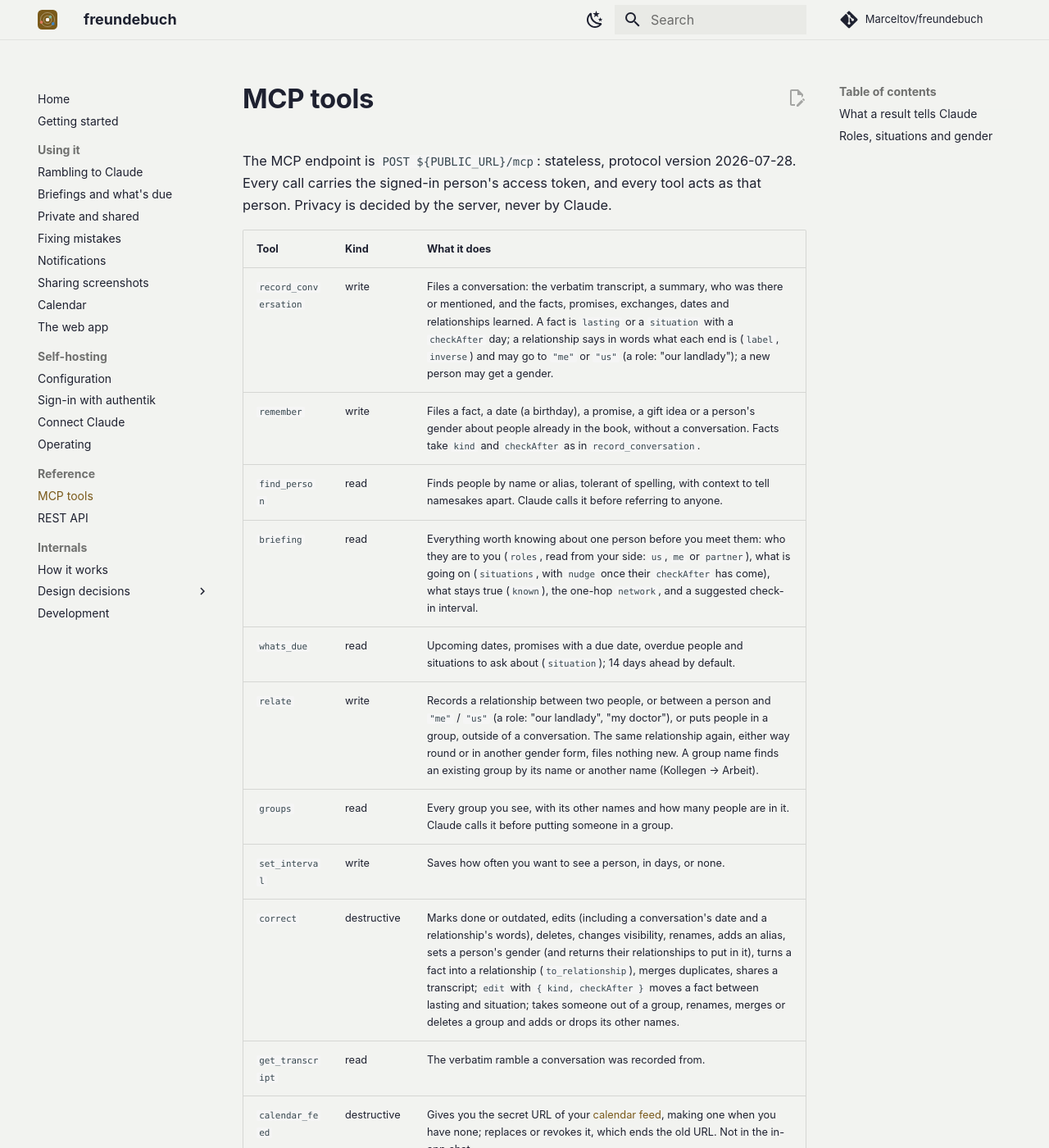
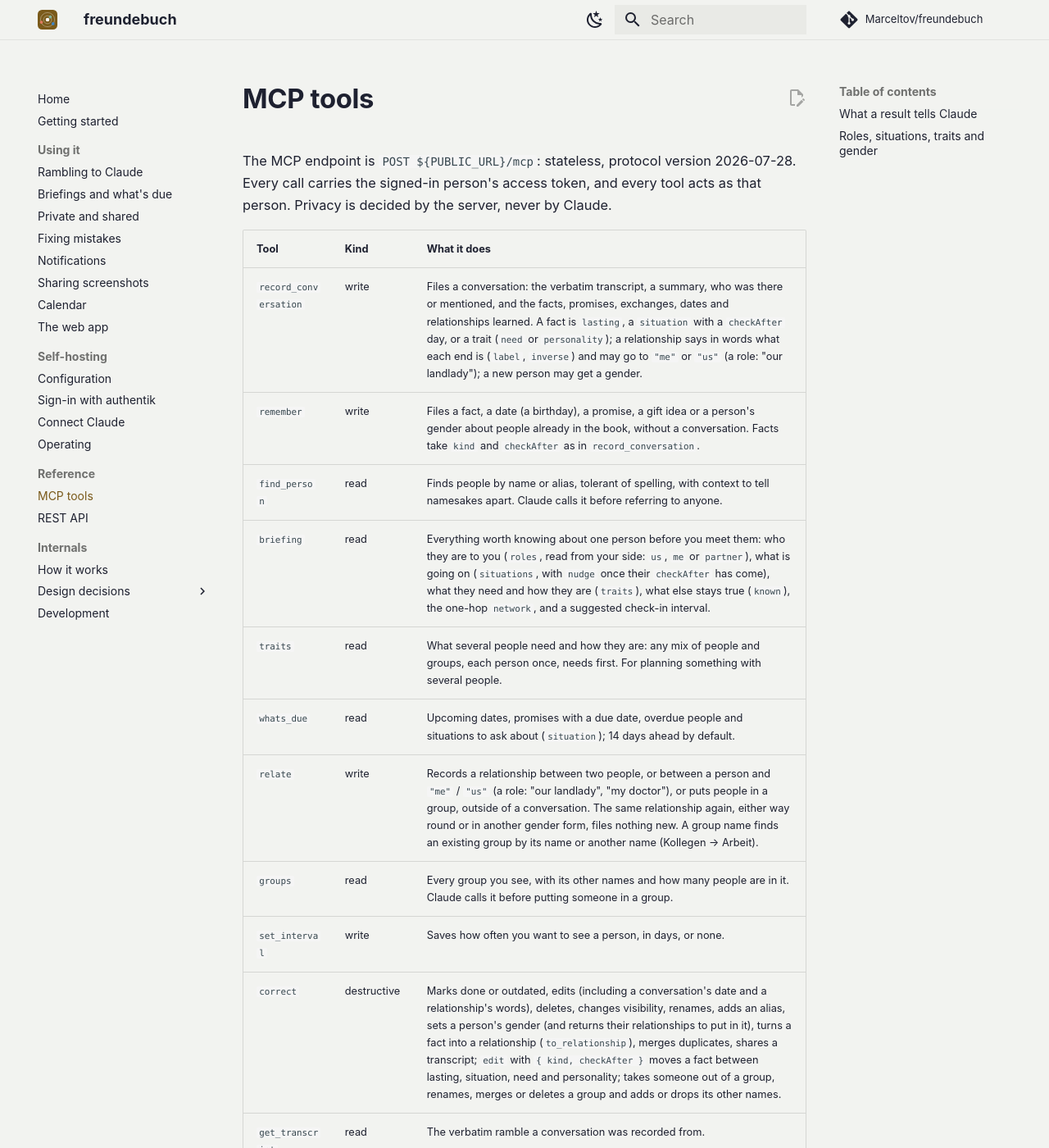
Before and after one commit to Marceltov/freundebuch, an MkDocs documentation site: the page built from docs/reference/mcp-tools.md, in a window 1280 px wide and 1400 px high. Shown: the whole window at 82% size. Built offline with MkDocs 1.6.1 and Material for MkDocs 9.7.7, drawn with Linux system fonts in a browser that asks for light colours; some web fonts are replaced; comment, search, counter and statistics services are not loaded; some of the changed text lies outside the part shown.

Commit message:
Document traits: ADR 0012 and the reference
Co-Authored-By: Claude Opus 5.5 <noreply@anthropic.com>
Claude-Session: https://claude.ai/code/session_01MmwmvrDiDvufpD9jjzfWJm

```diff
--- a/docs/reference/mcp-tools.md
+++ b/docs/reference/mcp-tools.md
@@ -4,15 +4,16 @@ The MCP endpoint is `POST ${PUBLIC_URL}/mcp`: stateless, protocol version 2026-0
 
 | Tool | Kind | What it does |
 | --- | --- | --- |
-| `record_conversation` | write | Files a conversation: the verbatim transcript, a summary, who was there or mentioned, and the facts, promises, exchanges, dates and relationships learned. A fact is `lasting` or a `situation` with a `checkAfter` day; a relationship says in words what each end is (`label`, `inverse`) and may go to `"me"` or `"us"` (a role: "our landlady"); a new person may get a gender. |
+| `record_conversation` | write | Files a conversation: the verbatim transcript, a summary, who was there or mentioned, and the facts, promises, exchanges, dates and relationships learned. A fact is `lasting`, a `situation` with a `checkAfter` day, or a trait (`need` or `personality`); a relationship says in words what each end is (`label`, `inverse`) and may go to `"me"` or `"us"` (a role: "our landlady"); a new person may get a gender. |
 | `remember` | write | Files a fact, a date (a birthday), a promise, a gift idea or a person's gender about people already in the book, without a conversation. Facts take `kind` and `checkAfter` as in `record_conversation`. |
 | `find_person` | read | Finds people by name or alias, tolerant of spelling, with context to tell namesakes apart. Claude calls it before referring to anyone. |
-| `briefing` | read | Everything worth knowing about one person before you meet them: who they are to you (`roles`, read from your side: `us`, `me` or `partner`), what is going on (`situations`, with `nudge` once their `checkAfter` has come), what stays true (`known`), the one-hop `network`, and a suggested check-in interval. |
+| `briefing` | read | Everything worth knowing about one person before you meet them: who they are to you (`roles`, read from your side: `us`, `me` or `partner`), what is going on (`situations`, with `nudge` once their `checkAfter` has come), what they need and how they are (`traits`), what else stays true (`known`), the one-hop `network`, and a suggested check-in interval. |
+| `traits` | read | What several people need and how they are: any mix of people and groups, each person once, needs first. For planning something with several people. |
 | `whats_due` | read | Upcoming dates, promises with a due date, overdue people and situations to ask about (`situation`); 14 days ahead by default. |
 | `relate` | write | Records a relationship between two people, or between a person and `"me"` / `"us"` (a role: "our landlady", "my doctor"), or puts people in a group, outside of a conversation. The same relationship again, either way round or in another gender form, files nothing new. A group name finds an existing group by its name or another name (Kollegen → Arbeit). |
 | `groups` | read | Every group you see, with its other names and how many people are in it. Claude calls it before putting someone in a group. |
 | `set_interval` | write | Saves how often you want to see a person, in days, or none. |
-| `correct` | destructive | Marks done or outdated, edits (including a conversation's date and a relationship's words), deletes, changes visibility, renames, adds an alias, sets a person's gender (and returns their relationships to put in it), turns a fact into a relationship (`to_relationship`), merges duplicates, shares a transcript; `edit` with `{ kind, checkAfter }` moves a fact between lasting and situation; takes someone out of a group, renames, merges or deletes a group and adds or drops its other names. |
+| `correct` | destructive | Marks done or outdated, edits (including a conversation's date and a relationship's words), deletes, changes visibility, renames, adds an alias, sets a person's gender (and returns their relationships to put in it), turns a fact into a relationship (`to_relationship`), merges duplicates, shares a transcript; `edit` with `{ kind, checkAfter }` moves a fact between lasting, situation, need and personality; takes someone out of a group, renames, merges or deletes a group and adds or drops its other names. |
 | `get_transcript` | read | The verbatim ramble a conversation was recorded from. |
 | `calendar_feed` | destructive | Gives you the secret URL of your [calendar feed](../using/calendar.md), making one when you have none; replaces or revokes it, which ends the old URL. Not in the in-app chat. |
 
@@ -51,9 +52,10 @@ Every person, conversation and item in a tool result carries a `url` into the we
 
 The exact input and output schemas are served by the endpoint itself (`tools/list`).
 
-## Roles, situations and gender
+## Roles, situations, traits and gender
 
 - **Relationships in words.** There is no list of types. Each relationship says what `from` is to `to` (`label`) and what `to` is to `from` (`inverse`), in German and in each one's gender: Anna and her son Tom are `label` Mutter, `inverse` Sohn. The same words again, either way round or in another gender form ("Vermieter:in", "Vermieterin"), are the same relationship.
 - **Roles.** "She's our landlady" is from her to `"us"`, `label` Vermieterin, `inverse` Mieter:in: one relationship per household member, each kept once. A briefing reads it from your side: "Unsere Vermieterin" only when you see it to both of you, else "von dir" or "von Sybille". See [ADR 0009](../adr/0009-household-members-in-the-relationship-graph.md).
 - **Situations.** Moving, a new dog, looking for a car: a situation with a `checkAfter` day, estimated from how long it usually takes (six weeks when Claude gives none); the result's `next` has Claude tell you the day. News supersedes it and needs a new day, which Claude suggests and agrees with you; once it has passed, the situation nudges in the briefing, in `whats_due`, on Start and in the daily notification, until you tell Claude how it went. Then it is marked outdated, and `next` asks Claude to file the outcome as a lasting fact. Situations never disappear on their own.
+- **Traits.** What someone needs (`need`: needs a wheelchair, vegetarian, doesn't drink) or how they are (`personality`: gets angry quickly, shy in big groups) is a fact of that kind, without a `checkAfter`. The briefing shows them as `traits` apart from `known`, and its `next` names the needs; `traits` gives them for several people and groups at once. Claude asks before filing a sensitive one as shared. See [ADR 0012](../adr/0012-traits-are-fact-kinds.md).
 - **Gender.** `female`, `male`, `nonbinary`, or none: only when you say it or use a pronoun for the person, never guessed from the name. Claude writes the words in it ("Vermieterin", "Vermieter", "Vermieter:in" when unknown); setting it returns the relationships whose word for the person may need it (a first gender: only words still neutral, like "Vermieter:in" or "Kind"; a changed one: all of them), each once, and `next` tells Claude which word of each to put in the new gender.
```
Also changed, not shown: docs/adr/0012-traits-are-fact-kinds.md (added, +32 -0 lines), docs/reference/rest-api.md (+4 -3 lines).
